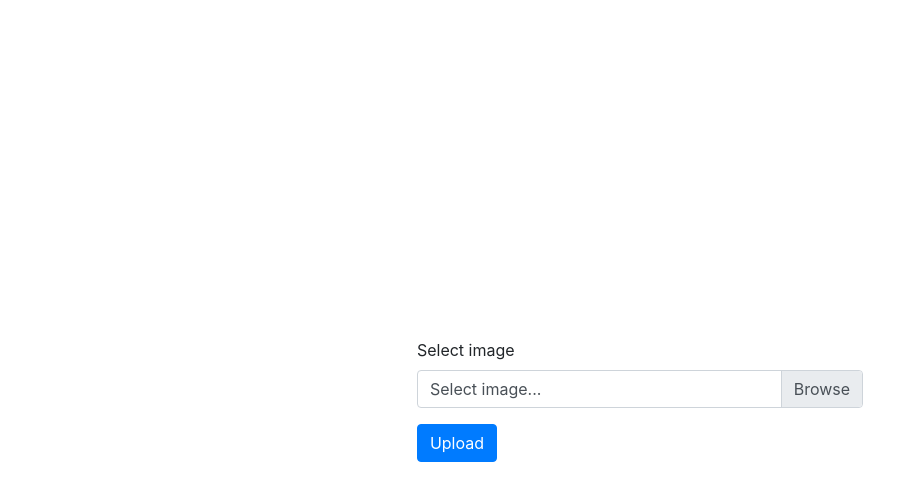
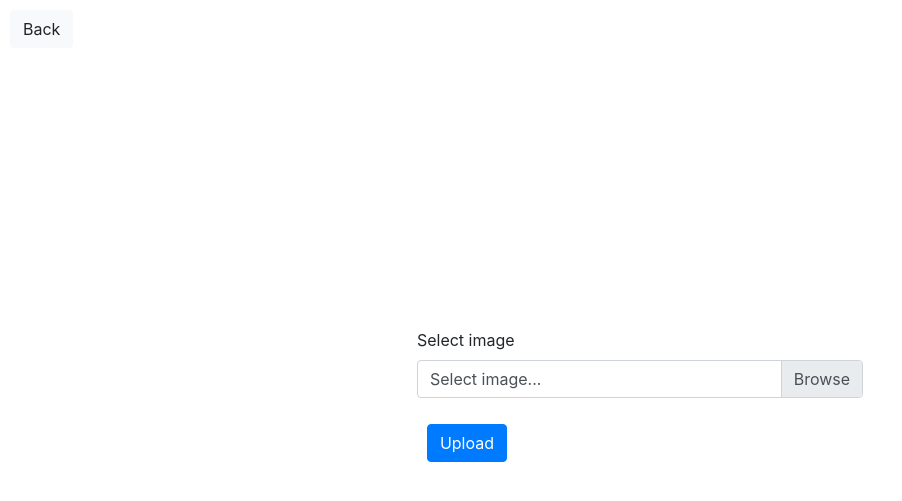
Before and after one commit to Ryan-Qiyu-Jiang/suitup, a Flask app: page /upload in a window 1280 px wide. Shown: the top 501 px of the page, without its empty margins (0-902 px from the left). Run offline with Flask 2, Linux system fonts and the light colour scheme; parts of the project's set-up code (start-up, migrations or seed data) failed here and were passed over; some libraries are stand-ins or nearby versions.

Commit message:
more buttons

```diff
--- a/client/templates/upload.html
+++ b/client/templates/upload.html
@@ -17,8 +17,23 @@
       align-items: center;
       height: 100vh;
     }
+
+    #buttons {
+        position: absolute;
+        top: 0;
+        left: 0;
+    }
+
+    button {
+        margin: 10px;
+    }
 </style>
 <body>
+    <div id="buttons">
+        <form action = "{{ url_for('index') }}">
+            <button class="btn btn-light" type="submit">Back</button>
+        </form>
+    </div>
     <form action="/upload-image" method="POST" enctype="multipart/form-data">
         <div class="form-group">
           <label>Select image</label>
```
Also changed, not shown: client/templates/index.html (+9 -4 lines), client/templates/transformed.html (+9 -4 lines).
